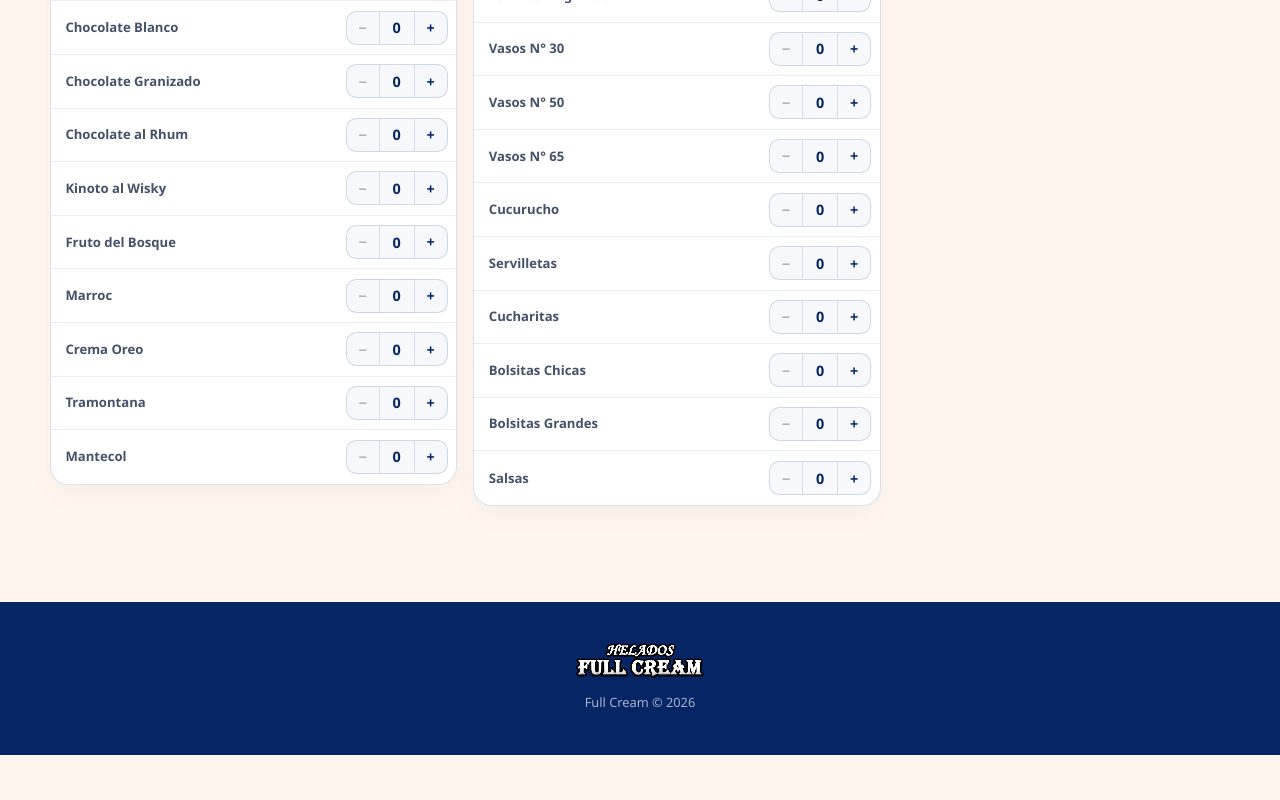
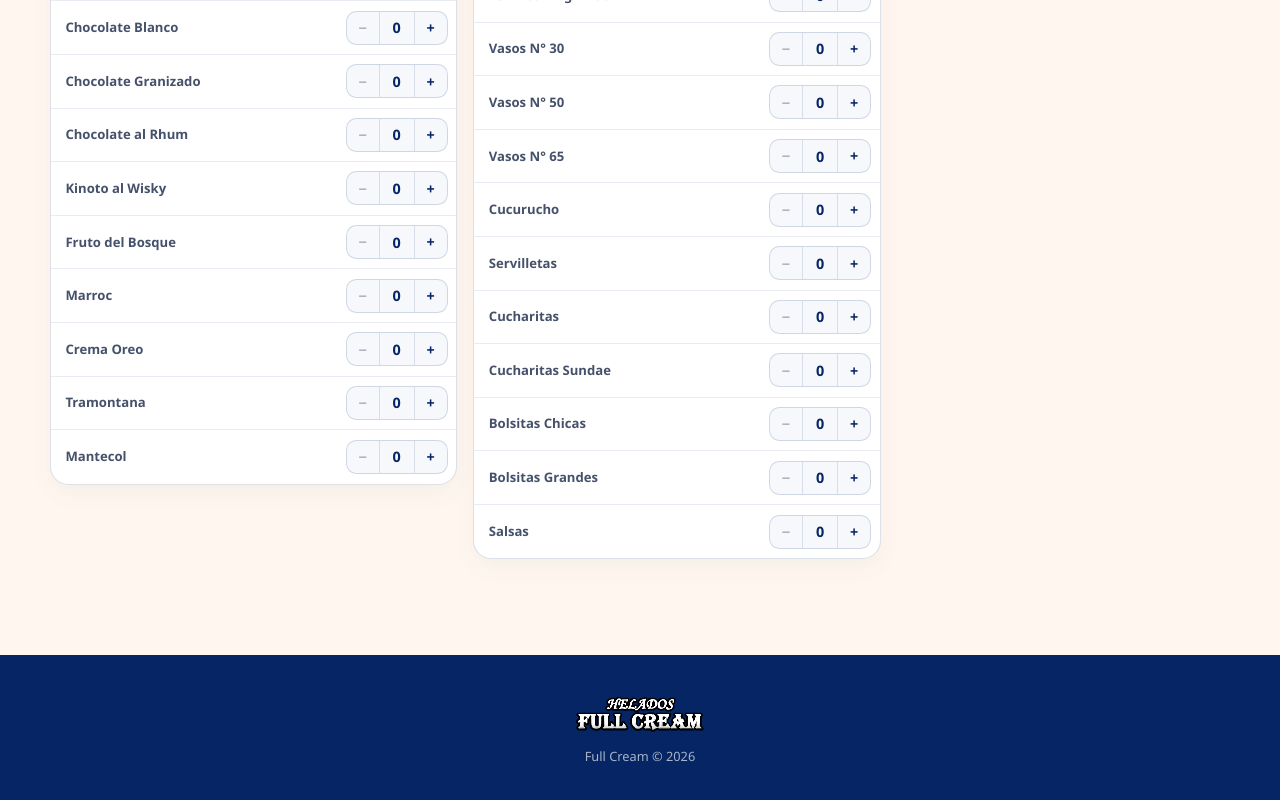
Before and after one commit to cartoonmemwork-maker/Full-Cream, a Next.js app: page /pedidos in a window 1280 px wide. Shown: the part 2511-3311 px from the top of the page. Before the commit the page ends 3266 px from the top, so only its background shows below. Built offline with nearby package versions, Linux system fonts and the light colour scheme.

Commit message:
Update order-data.ts

```diff
--- a/app/pedidos/order-data.ts
+++ b/app/pedidos/order-data.ts
@@ -110,6 +110,7 @@ export const packaging: readonly string[] = [
   "Cucurucho",
   "Servilletas",
   "Cucharitas",
+  "Cucharitas Sundae",
   "Bolsitas Chicas",
   "Bolsitas Grandes",
   "Salsas",
```
